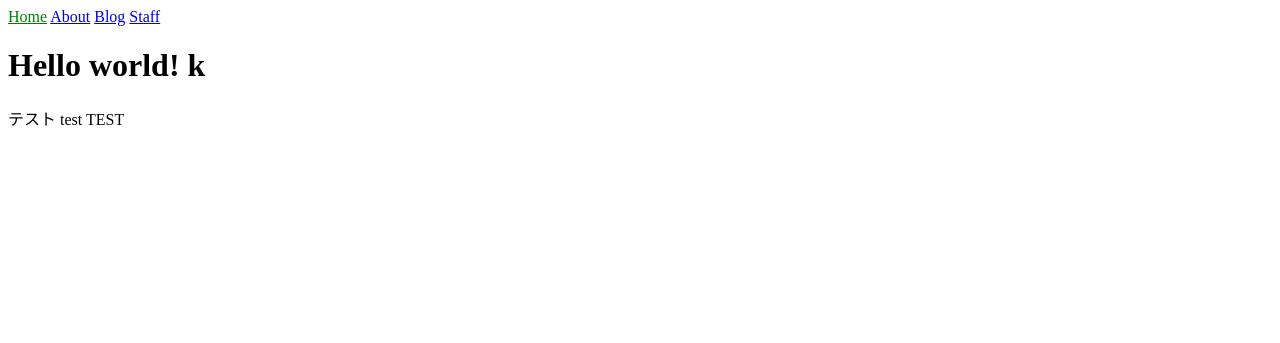
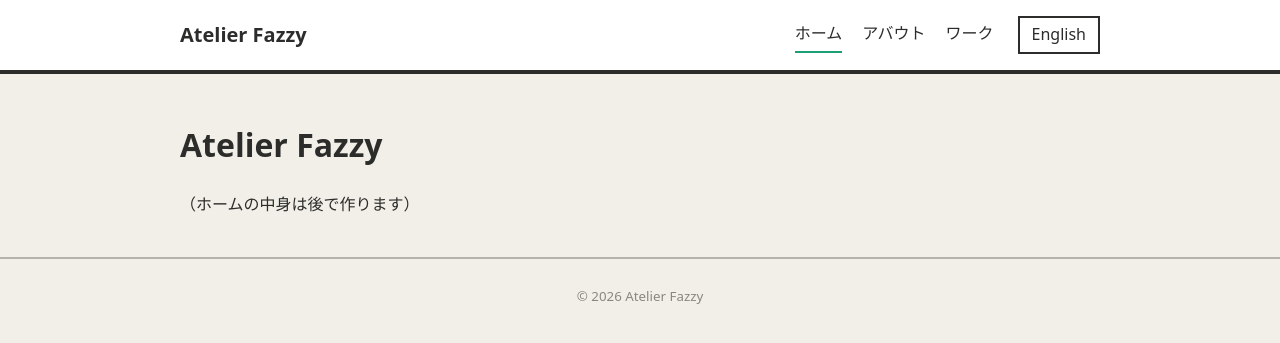
Before and after one commit to Kuraputi99/Atelier-Fazzy-R, a Jekyll site: the page built from index.html, in a window 1280 px wide. Shown: the top 343 px of the page. Built offline with Jekyll 4.4.1, drawn with Linux system fonts in a browser that asks for light colours.

Commit message:
デザインと翻訳部分を修正

```diff
--- a/_config.yml
+++ b/_config.yml
@@ -21,3 +21,8 @@ defaults:
       path: ""
     values:
       layout: "default"
+      lang: "ja"
+  - scope:
+      path: "en"
+    values:
+      lang: "en"
--- /dev/null
+++ b/_data/ja.yml
@@ -0,0 +1,11 @@
+switch_label: "English"
+
+nav:
+  home: "ホーム"
+  about: "アバウト"
+  works: "ワーク"
+
+title:
+  home: "ホーム"
+  about: "アバウト"
+  works: "ワーク"
--- /dev/null
+++ b/_includes/footer.html
@@ -0,0 +1,3 @@
+<footer class="site-footer">
+    <small>&copy; {{ site.time | date: "%Y" }} {{ site.title }}</small>
+</footer>
--- /dev/null
+++ b/_includes/header.html
@@ -0,0 +1,26 @@
+{% assign t = site.data[page.lang] %}
+
+{% if page.lang == "en" %}
+{% assign base = "/en" %}
+{% assign other_url = page.url | remove_first: "/en" %}
+{% else %}
+{% assign base = "" %}
+{% assign other_url = "/en" | append: page.url %}
+{% endif %}
+
+<header class="site-header">
+    <div class="site-header-inner">
+        <a class="site-logo" href="{{ base | append: '/' | relative_url }}">{{ site.title }}</a>
+
+        <nav class="site-nav">
+            {% for item in site.data.navigation %}
+            <a href="{{ base | append: item.link | relative_url }}" {% if page.page_key==item.key %}aria-current="page"
+                {% endif %}>
+                {{ t.nav[item.key] }}
+            </a>
+            {% endfor %}
+        </nav>
+
+        <a class="lang-switch" href="{{ other_url | relative_url }}">{{ t.switch_label }}</a>
+    </div>
+</header>
--- a/_includes/navigation.html
+++ /dev/null
@@ -1,5 +0,0 @@
-<nav>
-  {% for item in site.data.navigation %}
-    <a href="{{ item.link | relative_url }}" {% if page.url == item.link %}class="current"{% endif %}>{{ item.name }}</a>
-  {% endfor %}
-</nav>
--- a/_layouts/default.html
+++ b/_layouts/default.html
@@ -1,13 +1,21 @@
 <!DOCTYPE html>
-<html lang="ja">
+<html lang="{{ page.lang }}">
     <head>
         <meta charset="UTF-8">
         <meta name="viewport" content="width=device-width, initial-scale=1.0">
-        <title>{{ page.title }}</title>
+        {% assign t = site.data[page.lang] %}
+        {% if page.page_key %}
+            <title>{{ t.title[page.page_key] }} | {{ site.title }}</title>
+        {% else %}
+            <title>{{ page.title }} | {{ site.title }}</title>
+        {% endif %}
         <link rel="stylesheet" href="{{ '/assets/css/styles.css' | relative_url }}">
     </head>
     <body>
-        {% include navigation.html %}
-        {{ content }}
+        {% include header.html %}
+        <main>
+            {{ content }}
+        </main>
+        {% include footer.html %}
     </body>
 </html>
--- /dev/null
+++ b/_sass/_base.scss
@@ -0,0 +1,42 @@
+/* ========== 色・共通の値（前の Atelier Fazzy の配色） ========== */
+:root {
+    --bg: #f1efe8;
+    --surface: #ffffff;
+    --surface-2: #e9e7de;
+    --border: #b4b2a9;
+    --border-strong: #5f5e5a;
+    --border-stronger: #2c2c2a;
+    --text: #2c2c2a;
+    --text-secondary: #5f5e5a;
+    --text-muted: #888780;
+    --accent-light: #1D9E75;
+    --accent-text: #04342c;
+
+    --content-width: 960px;
+    --font-body: system-ui, sans-serif;
+    /* フォントは後で差し替え */
+}
+
+/* ========== 全体 ========== */
+* {
+    box-sizing: border-box;
+}
+
+body {
+    margin: 0;
+    background: var(--bg);
+    color: var(--text);
+    font-family: var(--font-body);
+    line-height: 1.6;
+}
+
+a {
+    color: inherit;
+    text-decoration: none;
+}
+
+main {
+    max-width: var(--content-width);
+    margin: 0 auto;
+    padding: 24px 20px;
+}
--- /dev/null
+++ b/_sass/_footer.scss
@@ -0,0 +1,6 @@
+.site-footer {
+    padding: 24px 20px;
+    text-align: center;
+    color: var(--text-muted);
+    border-top: 2px solid var(--border);
+}
--- /dev/null
+++ b/_sass/_header.scss
@@ -0,0 +1,69 @@
+.site-header {
+    background: var(--surface);
+    border-bottom: 4px solid var(--border-stronger);
+}
+
+.site-header-inner {
+    display: flex;
+    align-items: center;
+    gap: 24px;
+    max-width: var(--content-width);
+    margin: 0 auto;
+    padding: 16px 20px;
+}
+
+.site-logo {
+    font-size: 1.25rem;
+    font-weight: bold;
+}
+
+.site-nav {
+    display: flex;
+    gap: 20px;
+    margin-left: auto;
+    /* ナビから右を右端に寄せる */
+}
+
+.site-nav a {
+    padding: 4px 0;
+    border-bottom: 2px solid transparent;
+}
+
+.site-nav a:hover {
+    color: var(--accent-light);
+}
+
+.site-nav a[aria-current="page"] {
+    border-bottom-color: var(--accent-light);
+}
+
+.lang-switch {
+    padding: 4px 12px;
+    border: 2px solid var(--border-stronger);
+    background: var(--surface);
+}
+
+.lang-switch:hover {
+    background: var(--accent-light);
+    color: var(--accent-text);
+}
+
+/* スマホ（幅600px以下）：ロゴと言語切替を1段目、ナビを2段目に */
+@media (max-width: 600px) {
+    .site-header-inner {
+        flex-wrap: wrap;
+        gap: 12px;
+    }
+
+    .lang-switch {
+        margin-left: auto;
+    }
+
+    .site-nav {
+        order: 3;
+        /* HTMLの順番は変えずに、表示だけ最後に回す */
+        width: 100%;
+        margin-left: 0;
+        justify-content: space-around;
+    }
+}
--- a/_sass/main.scss
+++ /dev/null
@@ -1,3 +0,0 @@
-.current {
-    color: green;
-}
--- a/assets/css/styles.scss
+++ b/assets/css/styles.scss
@@ -1,5 +1,7 @@
 ---
-# Jekyllを使用するためにフロントマターを記載
+# JekyllにSCSSを変換させるためのFront Matter
 ---
 
-@use "main";
+@use "base";
+@use "header";
+@use "footer";
--- /dev/null
+++ b/en/index.html
@@ -0,0 +1,6 @@
+---
+page_key: home
+---
+
+<h1>{{ site.title }}</h1>
+<p>(Home page coming soon)</p>
--- /dev/null
+++ b/en/works.html
@@ -0,0 +1,6 @@
+---
+page_key: works
+---
+
+<h1>Works</h1>
+<p>(Works coming soon)</p>
--- a/index.html
+++ b/index.html
@@ -1,8 +1,6 @@
 ---
-layout: default
-title: Home
-main_text: HELLO WORLD! K
+page_key: home
 ---
 
-<h1>{{ page.main_text | capitalize }}</h1>
-<p>テスト test TEST</p>
+<h1>{{ site.title }}</h1>
+<p>（ホームの中身は後で作ります）</p>
--- /dev/null
+++ b/works.html
@@ -0,0 +1,6 @@
+---
+page_key: works
+---
+
+<h1>ワーク</h1>
+<p>（作品一覧は後で作ります）</p>
```
Also changed, not shown: _data/en.yml (added, +11 -0 lines), _data/navigation.yml (+4 -6 lines), about.md (+1 -2 lines), en/about.md (added, +7 -0 lines).
